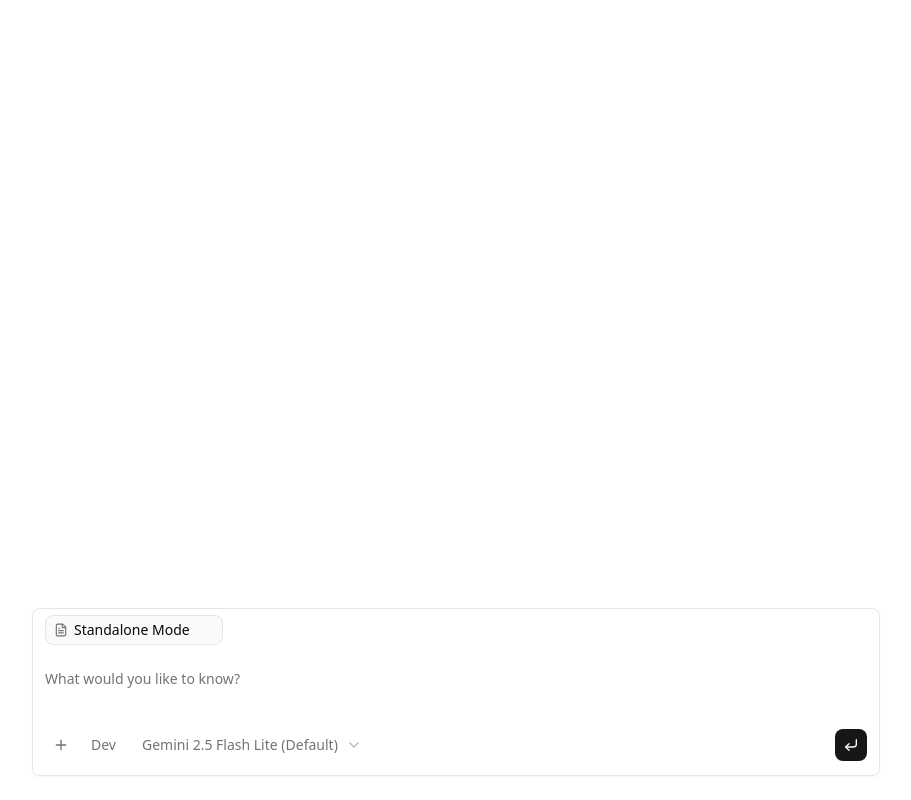
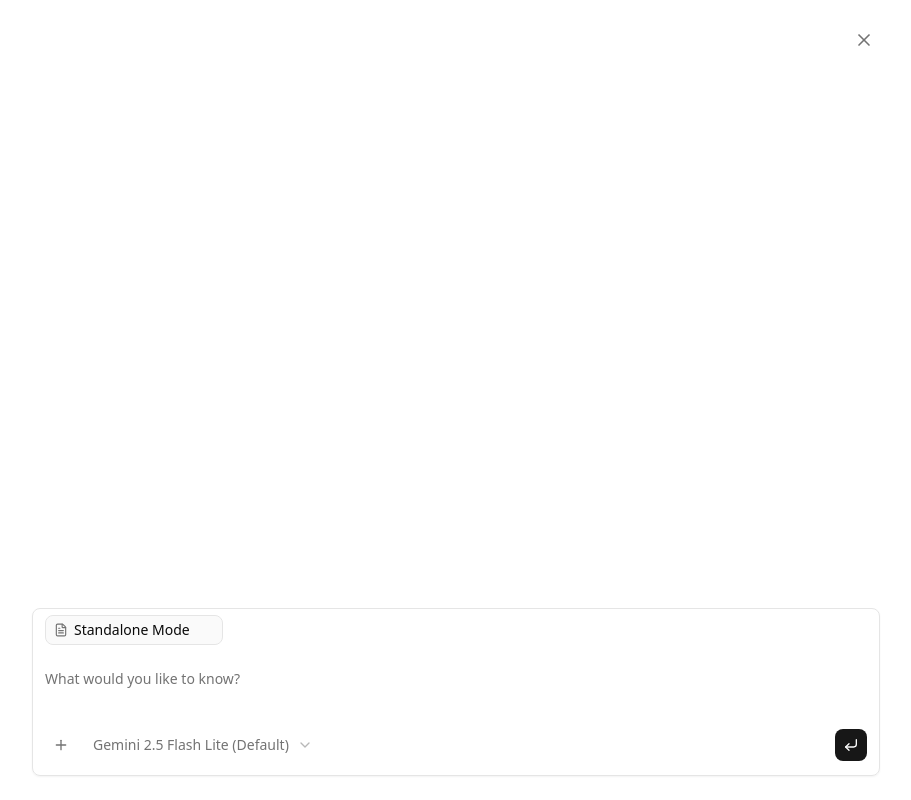
Before and after one commit to mattc0llier/bayer-hackathon-agent-chat-only, a Next.js app: page / in a window 1280 px wide. Shown: the whole page, without its empty margins (184-1095 px from the left). Built offline with nearby package versions, Linux system fonts and the light colour scheme.

Commit message:
Add sidebar control actions and close button
- Update ChatContext interface with actions (setSidebarOpen, toggleSidebar)
- Add close button to chat header that calls setSidebarOpen(false)
- Add mock actions to standalone dev context for testing
- Remove Dev button and clean up unused imports

```diff
--- a/app/layout.tsx
+++ b/app/layout.tsx
@@ -43,6 +43,10 @@ const mockContext: ChatContext = {
     location: "Local",
     email: "dev@example.com",
   },
+  actions: {
+    setSidebarOpen: (open) => console.log("[Mock] setSidebarOpen:", open),
+    toggleSidebar: () => console.log("[Mock] toggleSidebar"),
+  },
 };
 
 export default function RootLayout({
--- a/components/chat/ChatBotDemo.tsx
+++ b/components/chat/ChatBotDemo.tsx
@@ -20,7 +20,6 @@ import {
   PromptInputAttachment,
   PromptInputAttachments,
   PromptInputBody,
-  PromptInputButton,
   PromptInputHeader,
   type PromptInputMessage,
   PromptInputSelect,
@@ -37,7 +36,7 @@ import { useState, useEffect } from "react";
 import { useChat } from "@ai-sdk/react";
 import { useChatContext } from "@/shared/chat-context-provider";
 import { ContextPill } from "./ContextPill";
-import { CopyIcon, RefreshCcwIcon } from "lucide-react";
+import { CopyIcon, RefreshCcwIcon, XIcon } from "lucide-react";
 import {
   Source,
   Sources,
@@ -50,13 +49,6 @@ import {
   ReasoningTrigger,
 } from "@/components/ai-elements/reasoning";
 import { Loader } from "@/components/ai-elements/loader";
-import {
-  Tool,
-  ToolContent,
-  ToolHeader,
-  ToolInput,
-  ToolOutput,
-} from "@/components/ai-elements/tool";
 
 const models = [
   // Default Model
@@ -109,7 +101,6 @@ const models = [
 export default function ChatBotDemo() {
   const [input, setInput] = useState("");
   const [model, setModel] = useState<string>(models[0].value);
-  const [devMode, setDevMode] = useState(false);
   const [includePageContext, setIncludePageContext] = useState(true);
   const { messages, sendMessage, status, regenerate } = useChat();
   const chatContext = useChatContext();
@@ -158,6 +149,18 @@ export default function ChatBotDemo() {
       style={{ backgroundColor: "#ffffff" }}
     >
       <div className="flex flex-col h-full">
+        {/* Header with close button */}
+        {chatContext?.actions && (
+          <div className="flex justify-end mb-2">
+            <button
+              onClick={() => chatContext.actions?.setSidebarOpen(false)}
+              className="p-1.5 rounded-md hover:bg-muted transition-colors"
+              aria-label="Close chat"
+            >
+              <XIcon className="size-5 text-muted-foreground" />
+            </button>
+          </div>
+        )}
         <Conversation className="h-full">
           <ConversationContent>
             {messages.map((message) => (
@@ -232,23 +235,7 @@ export default function ChatBotDemo() {
                       );
                     case "tool-call":
                     case "tool-invocation":
-                      if (!devMode) return null;
-                      return (
-                        <Tool key={`${message.id}-${i}`}>
-                          <ToolHeader
-                            title={part.toolName}
-                            type="tool-call"
-                            state="output-available"
-                          />
-                          <ToolContent>
-                            <ToolInput input={part.args} />
-                            <ToolOutput
-                              output={part.result}
-                              errorText={part.error}
-                            />
-                          </ToolContent>
-                        </Tool>
-                      );
+                      return null;
                     default:
                       return null;
                   }
@@ -290,13 +277,7 @@ export default function ChatBotDemo() {
                   <PromptInputActionAddAttachments />
                 </PromptInputActionMenuContent>
               </PromptInputActionMenu>
-              <PromptInputButton
-                variant={devMode ? "default" : "ghost"}
-                onClick={() => setDevMode(!devMode)}
-                size="sm"
-              >
-                Dev
-              </PromptInputButton>
+
               <PromptInputSelect
                 onValueChange={(value) => {
                   setModel(value);
```
Also changed, not shown: src/shared/chat-context-provider.tsx (+12 -3 lines).
